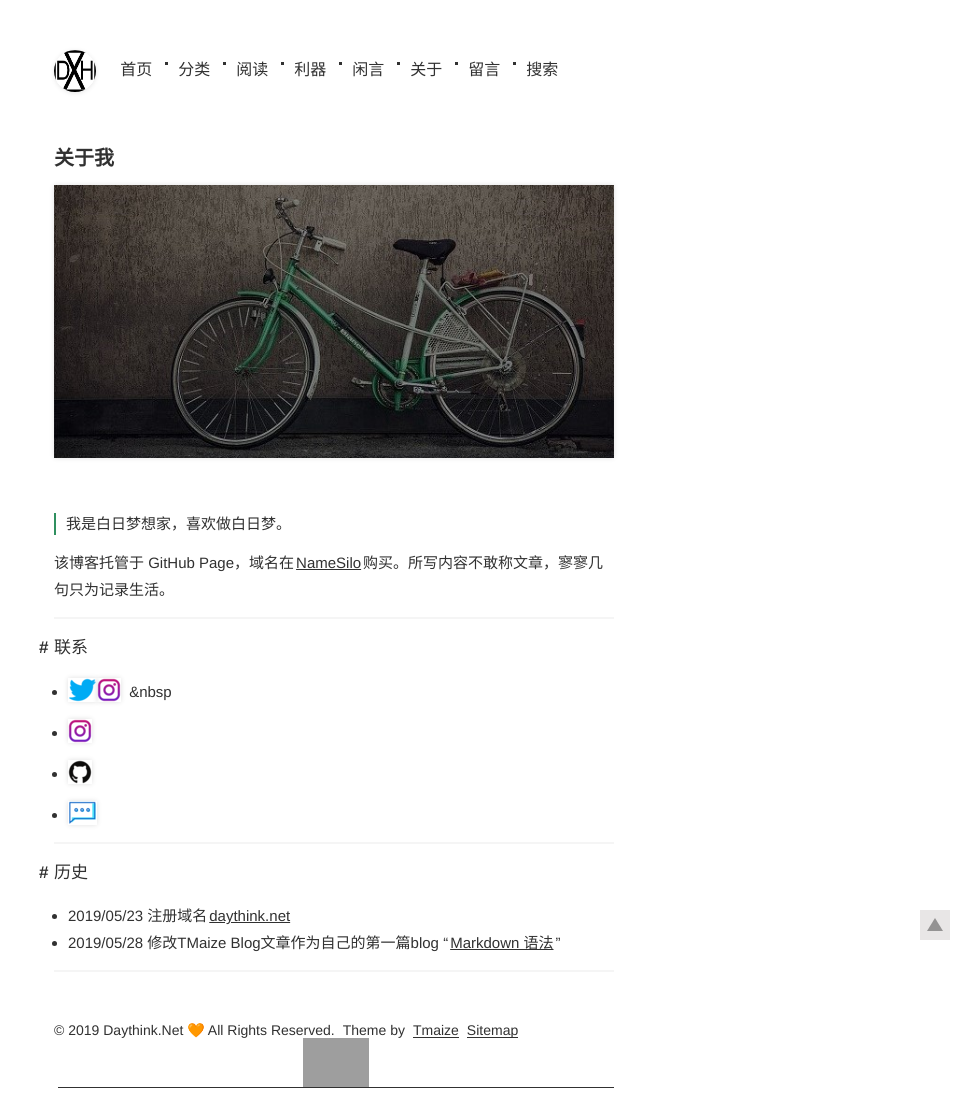
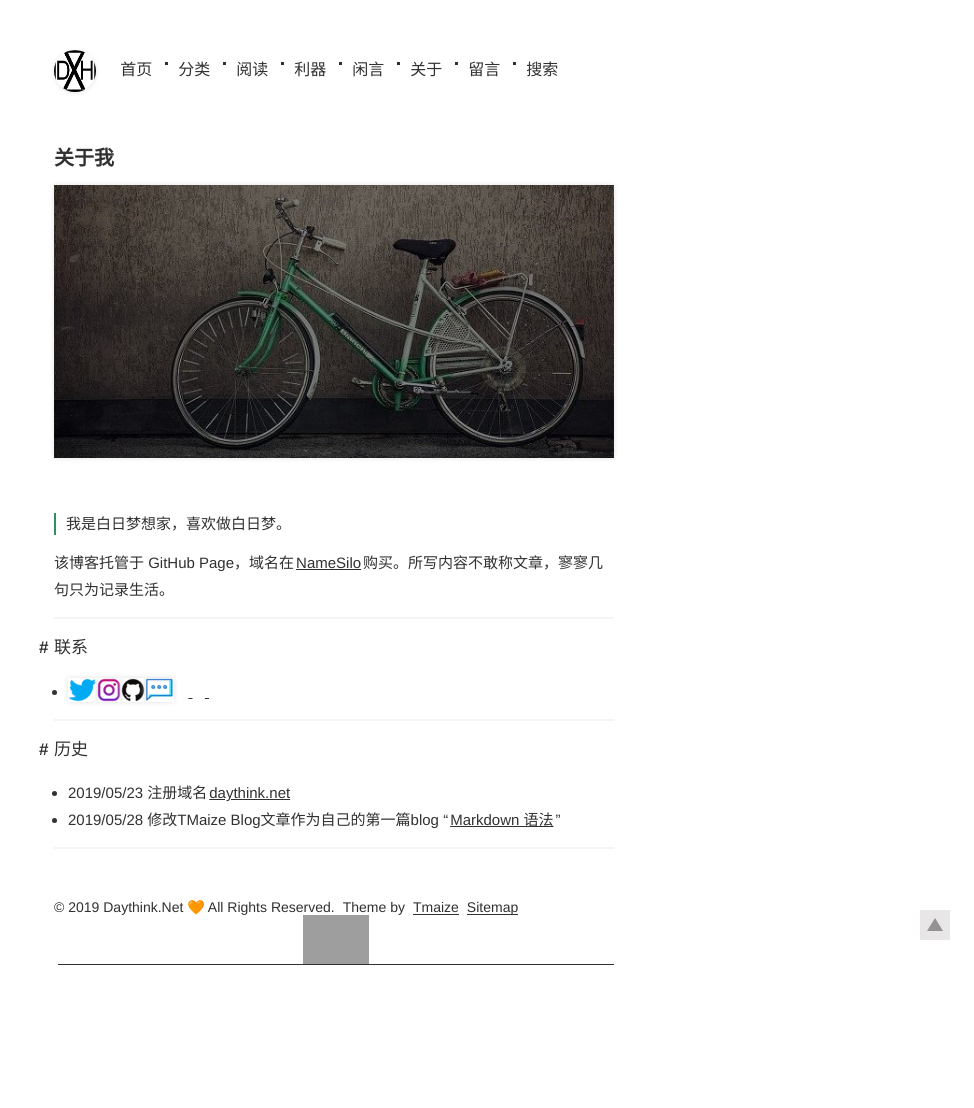
Before and after one commit to Devinteng/blog3, a Jekyll site: the page built from pages/关于.md, in a window 1280 px wide. Shown: the whole page, without its empty margins (306-1280 px from the left). Built offline with Jekyll 4.4.1, drawn with Linux system fonts in a browser that asks for light colours; after the commit the page ends 985 px from its top, so only the background shows below that; grey boxes are pictures that could not be loaded.

Commit message:
Update 关于.md

```diff
--- a/pages/关于.md
+++ b/pages/关于.md
@@ -14,15 +14,7 @@ title: 关于我
 ***
 ## 联系
 
-+ <a href="https://twitter.com/caiwoshiwho" target="_blank"><img src="/img/twitter-logo.png" align="left"> </a>&nbsp;&nbsp<a href="https://www.instagram.com/caiwoshiwho/" target="_blank"><img src="/img/instagram-logo.png" align="left"> </a>
-
-
-+ <a href="https://www.instagram.com/caiwoshiwho/" target="_blank"><img src="/img/instagram-logo.png" align="left"> </a>
-
-+ <a href="https://github.com/Devinteng" target="_blank"><img src="/img/Github-logo.png" align="left"> </a>
-
-+ <a href="https://daythink.net/pages/%E7%95%99%E8%A8%80.html" target="_blank"><img src="/img/chat-logo.png" align="left"> </a>
-
++ <a href="https://twitter.com/caiwoshiwho" target="_blank"><img src="/img/twitter-logo.png" align="left"> </a>&nbsp;&nbsp;<a href="https://www.instagram.com/caiwoshiwho/" target="_blank"><img src="/img/instagram-logo.png" align="left"> </a>&nbsp;&nbsp;<a href="https://github.com/Devinteng" target="_blank"><img src="/img/Github-logo.png" align="left"> </a>&nbsp;&nbsp; <a href="https://daythink.net/pages/%E7%95%99%E8%A8%80.html" target="_blank"><img src="/img/chat-logo.png" align="left"> </a>
 
 ***
 ## 历史
```
